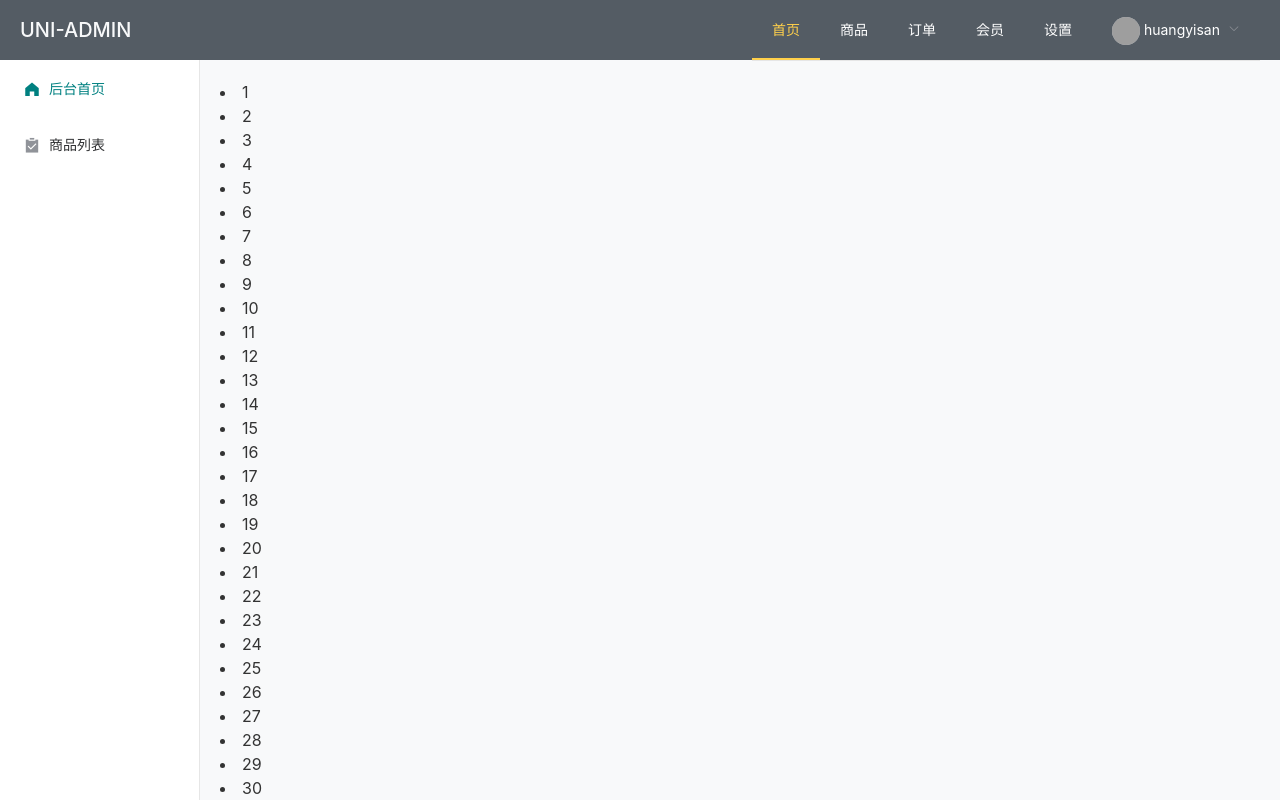
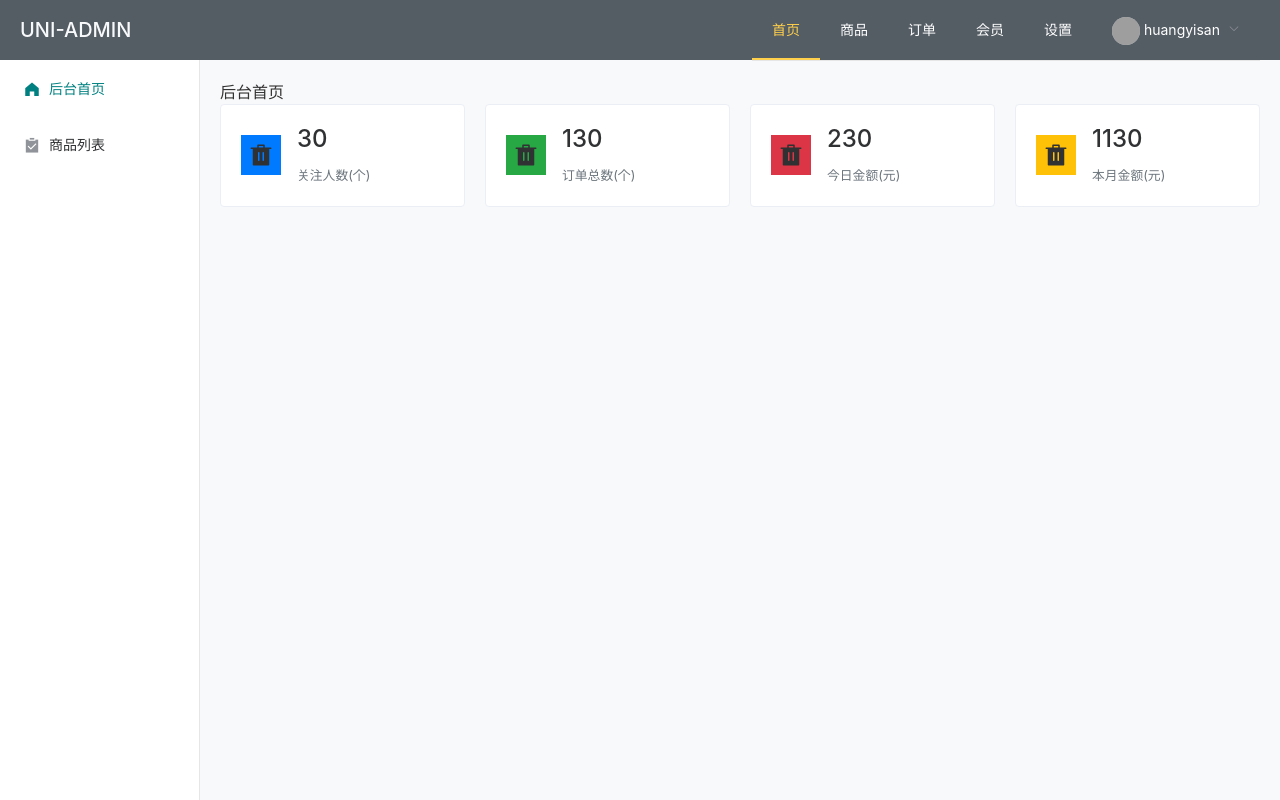
Before and after one commit to huangyisan/Tsushima, a Vue app in the folder tsushima-admin/: page /#/index in a window 1280 px wide. Built offline with nearby package versions, Linux system fonts and the light colour scheme; grey boxes are pictures that could not be loaded.

Commit message:
后台index

```diff
--- a/tsushima-admin/src/views/index/index.vue
+++ b/tsushima-admin/src/views/index/index.vue
@@ -1,12 +1,44 @@
 <template>
   <div>
     后台首页
+    <!-- 数据统计 -->
+    <el-row :gutter="20">
+      <el-col :span="6" v-for="(item, index) in counts" :key="index">
+        <el-card class="box-card" shadow="hover">
+          <div  class="d-flex align-items-center">
+            <!-- 多个class为数组的形式 -->
+            <i :class="[item.icon, item.color]" class="h4 mb-0 mr-3" style="width:40px; height:40px; text-align:center; line-height: 40px;"></i>
+            <div>
+              <h4 mb-1>{{item.num}}</h4>
+              <small class="text-muted">{{item.desc}}</small>
+            </div>
+          </div>
+        </el-card>
+      </el-col>
+    </el-row>
   </div>
 </template>
 
 <script>
 export default {
-
+  data() {
+    return {
+      counts: [
+        {
+          icon: "el-icon-delete-solid",num: 30,desc: "关注人数(个)", color:"bg-primary"
+        },
+        {
+          icon: "el-icon-delete-solid",num: 130,desc: "订单总数(个)", color:"bg-success"
+        },
+        {
+          icon: "el-icon-delete-solid",num: 230,desc: "今日金额(元)", color:"bg-danger"
+        },
+        {
+          icon: "el-icon-delete-solid",num: 1130,desc: "本月金额(元)", color:"bg-warning"
+        },
+      ]
+    }
+  }
 }
 </script>
 
--- a/tsushima-admin/src/views/layout.vue
+++ b/tsushima-admin/src/views/layout.vue
@@ -47,7 +47,7 @@
             </el-breadcrumb>
           </div>
           <!-- 主内容 -->
-          <li v-for="i in 100" :key="i">{{i}}</li>
+          <!-- <li v-for="i in 100" :key="i">{{i}}</li> -->
           <router-view></router-view>
           <!-- target=作用的对象， 这边也就是把回到顶部作用在el-main上 -->
             <el-backtop target=".el-main" :bottom="100">
@@ -69,10 +69,6 @@
         </el-main>
       </el-container>
     </el-container>
-
-
-
-
   </div>
 </template>
 
```
